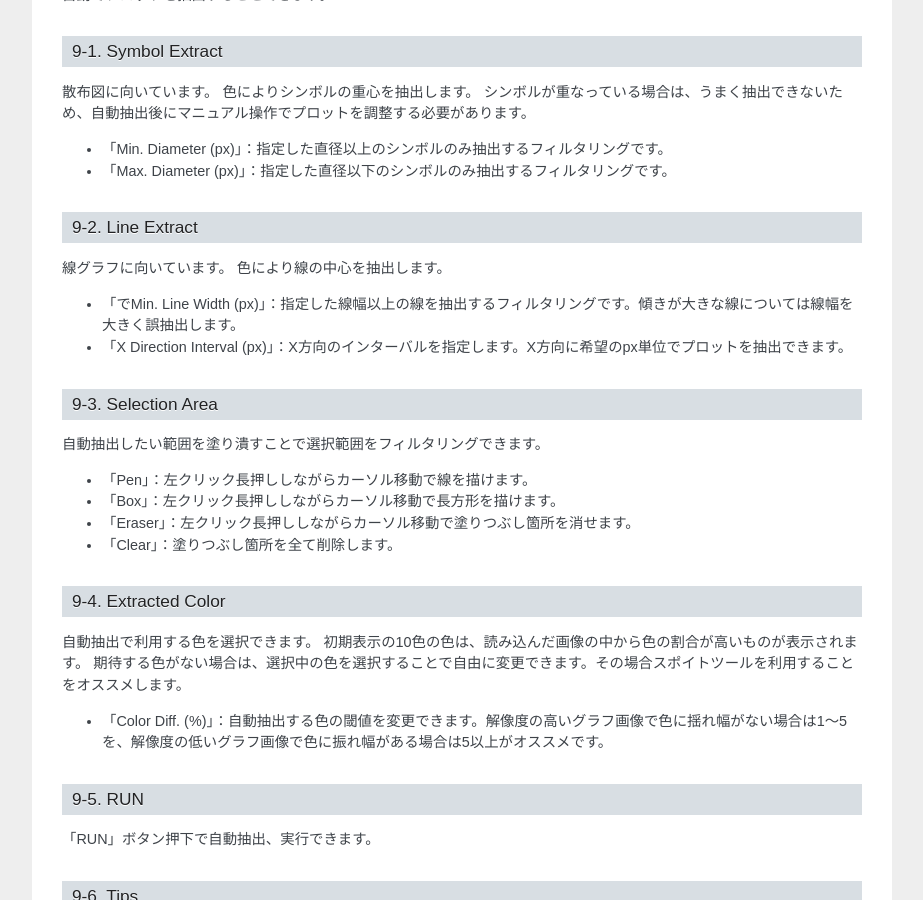
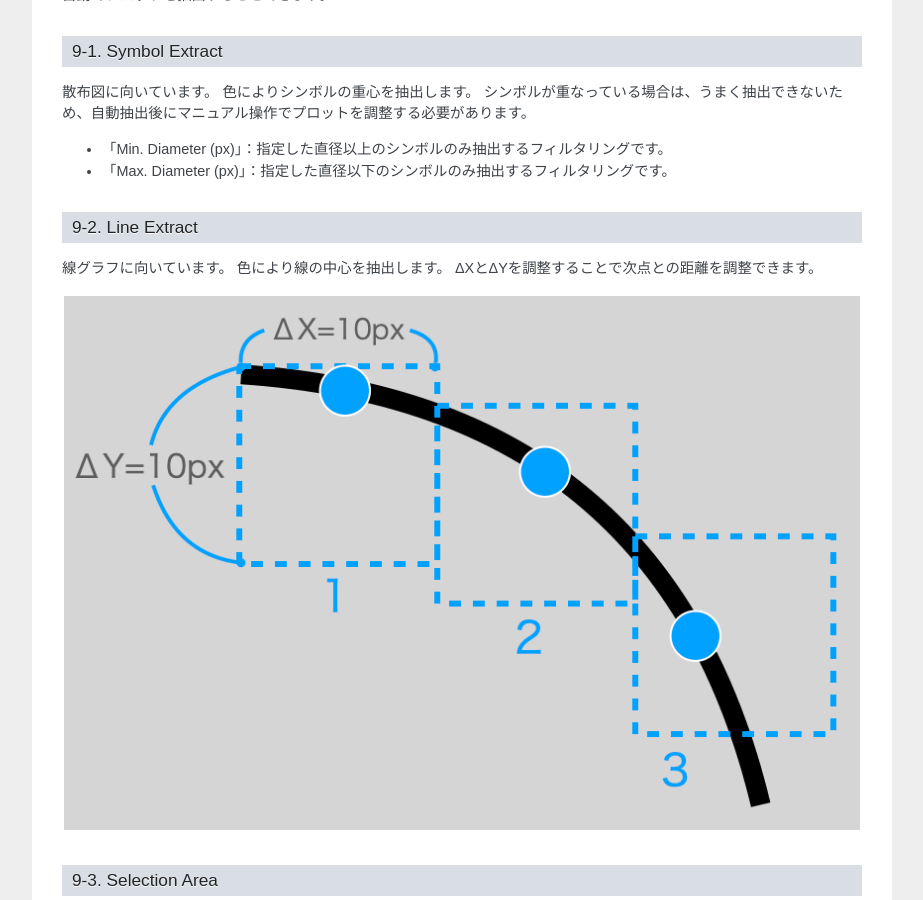
Before and after one commit to t29mato/starry-digitizer, a Sphinx documentation site: the page built from docs/index.rst, in a window 1280 px wide and 900 px high, scrolled down 2724 px. Shown: the whole window, without its empty margins (198-1121 px from the left). Built offline with Sphinx 7.4.7, drawn with Linux system fonts in a browser that asks for light colours.

Commit message:
docs: explain about dx and dy in the line extract

```diff
--- a/docs/index.rst
+++ b/docs/index.rst
@@ -113,9 +113,10 @@ XY軸の指定直後はアクティブになっており、カーソル移動で
 ----------------------------
 線グラフに向いています。
 色により線の中心を抽出します。
+ΔXとΔYを調整することで次点との距離を調整できます。
 
-- 「でMin. Line Width (px)」：指定した線幅以上の線を抽出するフィルタリングです。傾きが大きな線については線幅を大きく誤抽出します。
-- 「X Direction Interval (px)」：X方向のインターバルを指定します。X方向に希望のpx単位でプロットを抽出できます。
+.. image:: ./_static/line_extract_dx_dy.png
+
 
 9-3. Selection Area
 ---------------------
```
Also changed, not shown: other parts of docs/index.rst (+1 -1 lines), docs/_static/line_extract_dx_dy.png (added).
